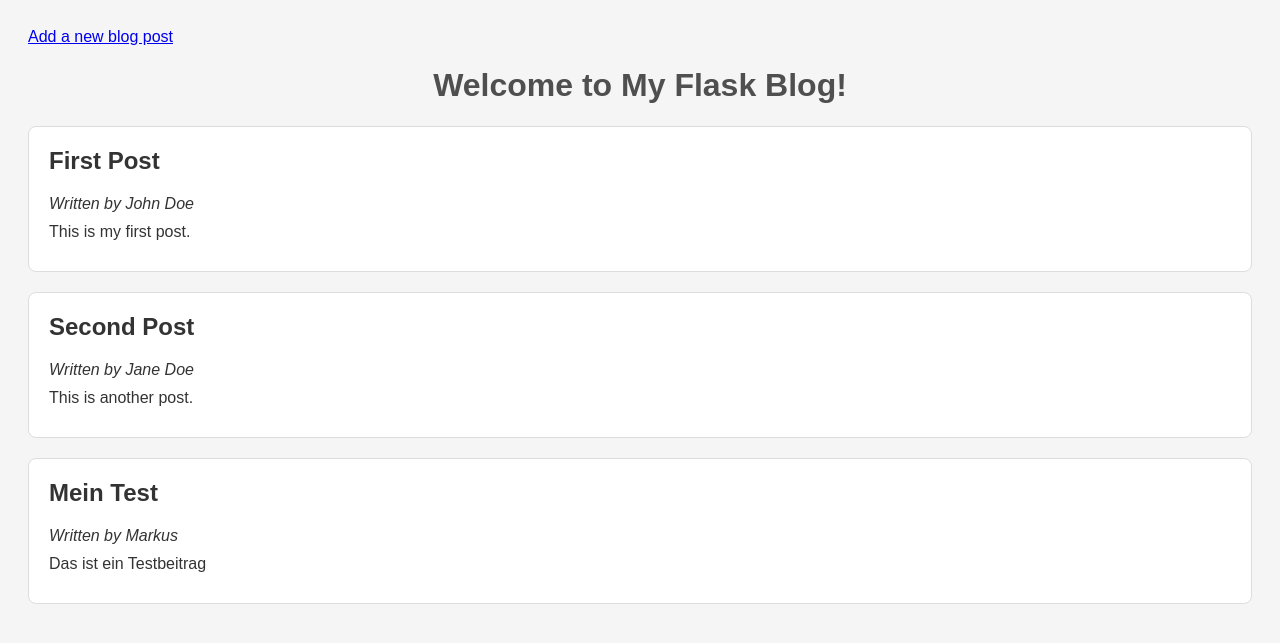
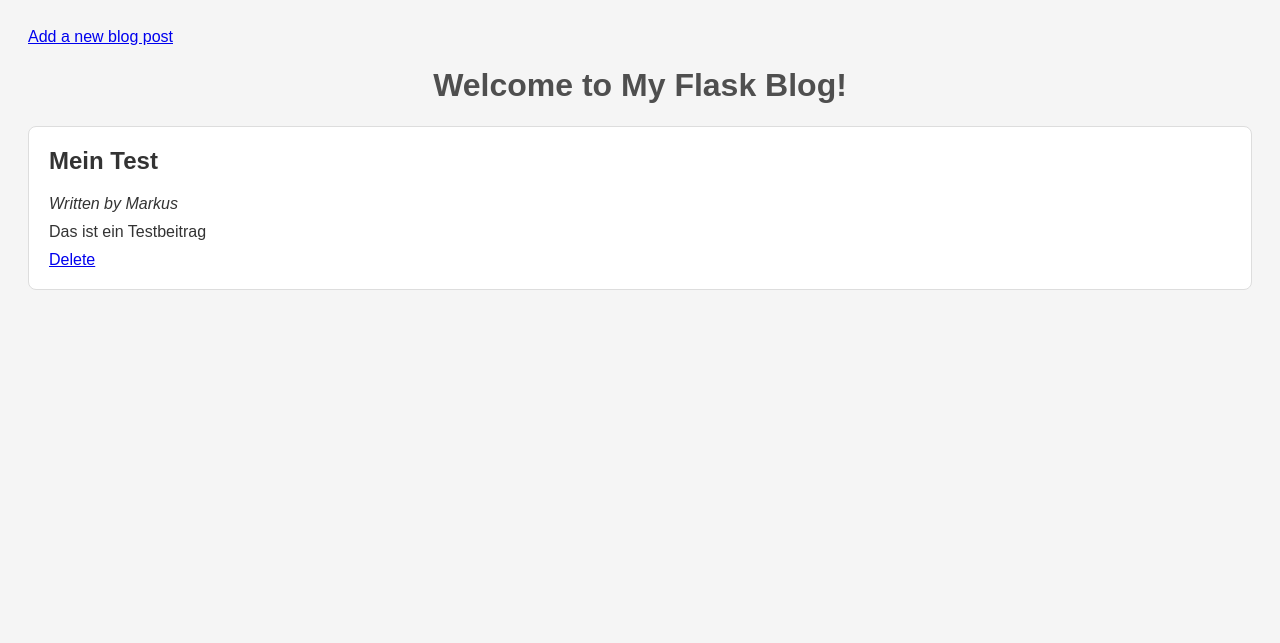
Before and after one commit to markus-niessen/masterblog, a Flask app: page / in a window 1280 px wide. Shown: the top 643 px of the page. Run offline with Flask 3, Linux system fonts and the light colour scheme.

Commit message:
Add blog post deletion functionality

```diff
--- a/app.py
+++ b/app.py
@@ -45,6 +45,15 @@ def add():
 
     return render_template("add.html")
 
+@app.route("/delete/<int:post_id>")
+def delete(post_id):
+    blog_posts = load_posts()
+
+    blog_posts = [post for post in blog_posts if post["id"] != post_id]
+
+    save_posts(blog_posts)
+
+    return redirect(url_for("index"))
 
 if __name__ == "__main__":
     app.run(host="0.0.0.0", port=5000, debug=True)
--- a/blog_posts.json
+++ b/blog_posts.json
@@ -1,16 +1,4 @@
 [
-    {
-        "id": 1,
-        "author": "John Doe",
-        "title": "First Post",
-        "content": "This is my first post."
-    },
-    {
-        "id": 2,
-        "author": "Jane Doe",
-        "title": "Second Post",
-        "content": "This is another post."
-    },
     {
         "id": 3,
         "title": "Mein Test",
--- a/templates/index.html
+++ b/templates/index.html
@@ -14,6 +14,7 @@
     <h2>{{ post.title }}</h2>
     <p><em>Written by {{ post.author }}</em></p>
     <p>{{ post.content }}</p>
+    <a href="{{ url_for('delete', post_id=post['id']) }}">Delete</a>
 </div>
 {% endfor %}
 </body>
```
